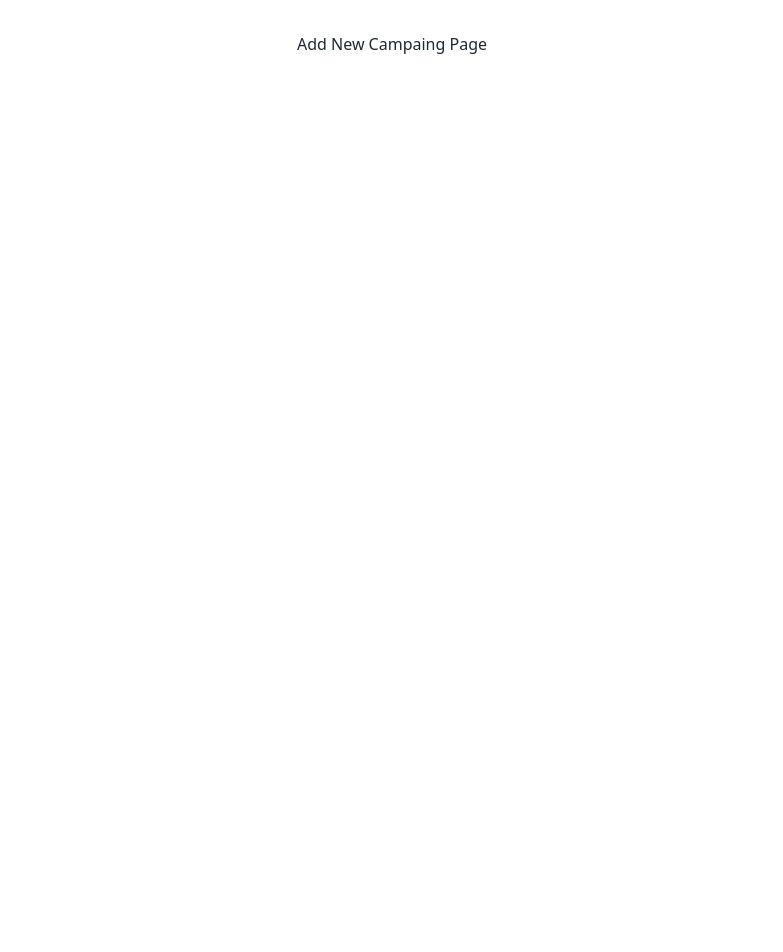
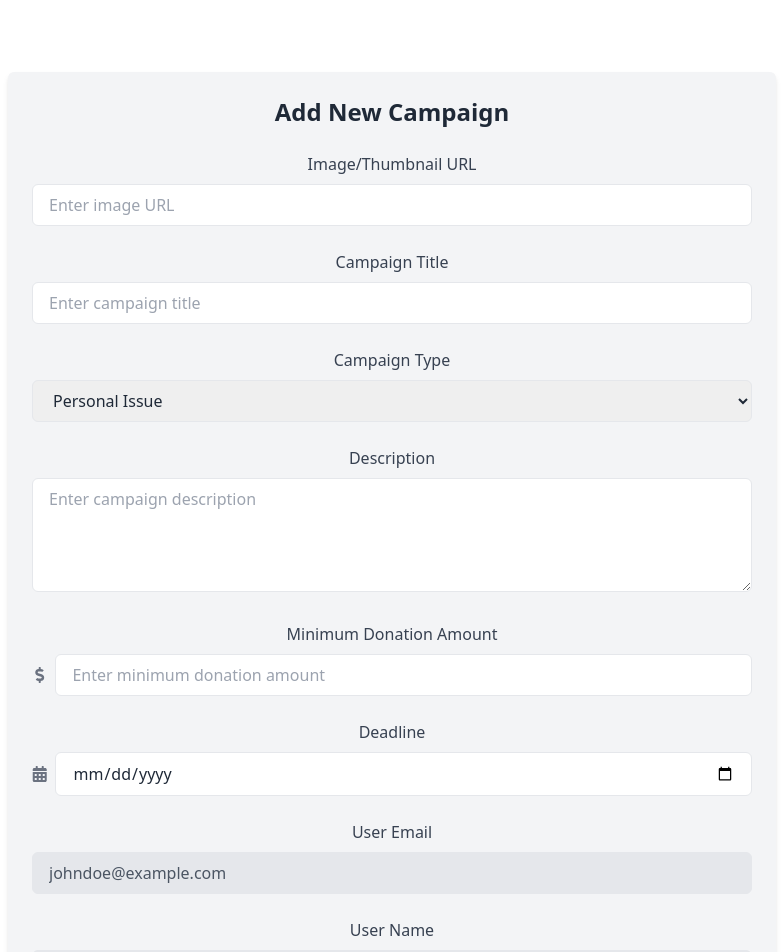
Before and after one commit to sumu9897/crowdcube-client, a React (Vite) app: page /addCampaign in a window 1280 px wide. Shown: the top 952 px of the page, without its empty margins (248-1031 px from the left). Before the commit the page ends 800 px from the top, so only its background shows below. Built offline with nearby package versions, Linux system fonts and the light colour scheme.

Commit message:
Add Campaign Page Design

```diff
--- a/src/pages/AddCampaing.jsx
+++ b/src/pages/AddCampaing.jsx
@@ -1,11 +1,178 @@
-import React from 'react'
+import React from "react";
+import { FaPlus, FaCalendarAlt, FaDollarSign } from "react-icons/fa";
 
-function AddCampaing() {
-    return (
+function AddCampaign() {
+  const userName = "John Doe"; // Replace with dynamic data if available
+  const userEmail = "johndoe@example.com"; // Replace with dynamic data if available
+  const handleAddCampaign = event =>{
+    event.preventDefault();
+
+    const form = event.target;
+
+    const title = form.title.value;
+    const image = form.image.value;
+    const type = form.type.value;
+    const description = form.description.value;
+    const donation = form.donation.value;
+    const deadline = form.deadline.value;
+    const email = form.email.value;
+    const name = form.name.value;
+
+    const newCampaign = {title, image, type, description, donation, deadline,email,name}
+    console.log(newCampaign);
+
+    fetch('http://localhost:3530/campaign',{
+        method :'POST',
+        headers: {
+            'content-type': 'application/json'
+        },
+        body : JSON.stringify(newCampaign)
+    })
+    .then(res=> res.json())
+    .then(data => {
+        console.log(data);
+    })
+  }
+
+  return (
+    <div className="max-w-3xl mx-auto p-6 bg-gray-100 shadow-md rounded-md mt-10">
+      <h2 className="text-2xl font-bold text-gray-800 mb-6">Add New Campaign</h2>
+      <form onSubmit={handleAddCampaign} className="space-y-6">
+        {/* Image URL */}
         <div>
-            Add New Campaing Page
+          <label htmlFor="image" className="block text-gray-700 font-medium mb-2">
+            Image/Thumbnail URL
+          </label>
+          <input
+            type="url"
+            id="image"
+            name="image"
+            className="w-full px-4 py-2 border rounded-md focus:outline-none focus:ring-2 focus:ring-yellow-400"
+            placeholder="Enter image URL"
+          />
         </div>
-    )
+
+        {/* Campaign Title */}
+        <div>
+          <label htmlFor="title" className="block text-gray-700 font-medium mb-2">
+            Campaign Title
+          </label>
+          <input
+            type="text"
+            id="title"
+            name="title"
+            className="w-full px-4 py-2 border rounded-md focus:outline-none focus:ring-2 focus:ring-yellow-400"
+            placeholder="Enter campaign title"
+          />
+        </div>
+
+        {/* Campaign Type */}
+        <div>
+          <label htmlFor="type" className="block text-gray-700 font-medium mb-2">
+            Campaign Type
+          </label>
+          <select
+            id="type"
+            name="type"
+            className="w-full px-4 py-2 border rounded-md focus:outline-none focus:ring-2 focus:ring-yellow-400"
+          >
+            <option value="personal">Personal Issue</option>
+            <option value="startup">Startup</option>
+            <option value="business">Business</option>
+            <option value="creative">Creative Ideas</option>
+          </select>
+        </div>
+
+        {/* Description */}
+        <div>
+          <label htmlFor="description" className="block text-gray-700 font-medium mb-2">
+            Description
+          </label>
+          <textarea
+            id="description"
+            name="description"
+            rows="4"
+            className="w-full px-4 py-2 border rounded-md focus:outline-none focus:ring-2 focus:ring-yellow-400"
+            placeholder="Enter campaign description"
+          ></textarea>
+        </div>
+
+        {/* Minimum Donation Amount */}
+        <div>
+          <label htmlFor="donation" className="block text-gray-700 font-medium mb-2">
+            Minimum Donation Amount
+          </label>
+          <div className="flex items-center">
+            <FaDollarSign className="text-gray-500 mr-2" />
+            <input
+              type="number"
+              id="donation"
+              name="donation"
+              className="w-full px-4 py-2 border rounded-md focus:outline-none focus:ring-2 focus:ring-yellow-400"
+              placeholder="Enter minimum donation amount"
+            />
+          </div>
+        </div>
+
+        {/* Deadline */}
+        <div>
+          <label htmlFor="deadline" className="block text-gray-700 font-medium mb-2">
+            Deadline
+          </label>
+          <div className="flex items-center">
+            <FaCalendarAlt className="text-gray-500 mr-2" />
+            <input
+              type="date"
+              id="deadline"
+              name="deadline"
+              className="w-full px-4 py-2 border rounded-md focus:outline-none focus:ring-2 focus:ring-yellow-400"
+            />
+          </div>
+        </div>
+
+        {/* User Email */}
+        <div>
+          <label htmlFor="email" className="block text-gray-700 font-medium mb-2">
+            User Email
+          </label>
+          <input
+            type="email"
+            id="email"
+            name="email"
+            className="w-full px-4 py-2 border rounded-md bg-gray-200 text-gray-600 cursor-not-allowed"
+            value={userEmail}
+            readOnly
+          />
+        </div>
+
+        {/* User Name */}
+        <div>
+          <label htmlFor="name" className="block text-gray-700 font-medium mb-2">
+            User Name
+          </label>
+          <input
+            type="text"
+            id="name"
+            name="name"
+            className="w-full px-4 py-2 border rounded-md bg-gray-200 text-gray-600 cursor-not-allowed"
+            value={userName}
+            readOnly
+          />
+        </div>
+
+        {/* Add Button */}
+        <div className="text-center">
+          <button
+            type="submit"
+            className="px-6 py-2 bg-yellow-400 text-gray-900 rounded-md font-medium hover:bg-yellow-500 transition flex items-center justify-center space-x-2"
+          >
+            <FaPlus />
+            <span>Add Campaign</span>
+          </button>
+        </div>
+      </form>
+    </div>
+  );
 }
 
-export default AddCampaing
+export default AddCampaign;
```
